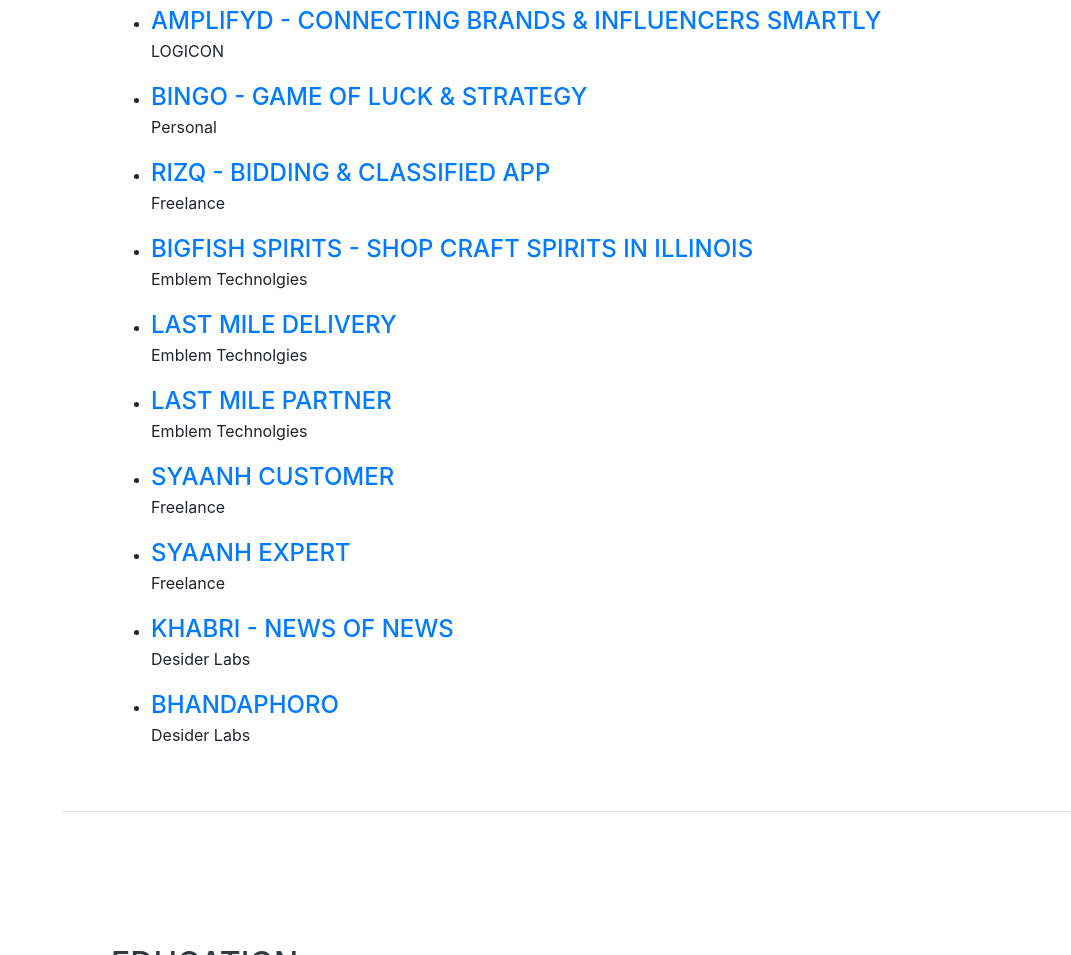
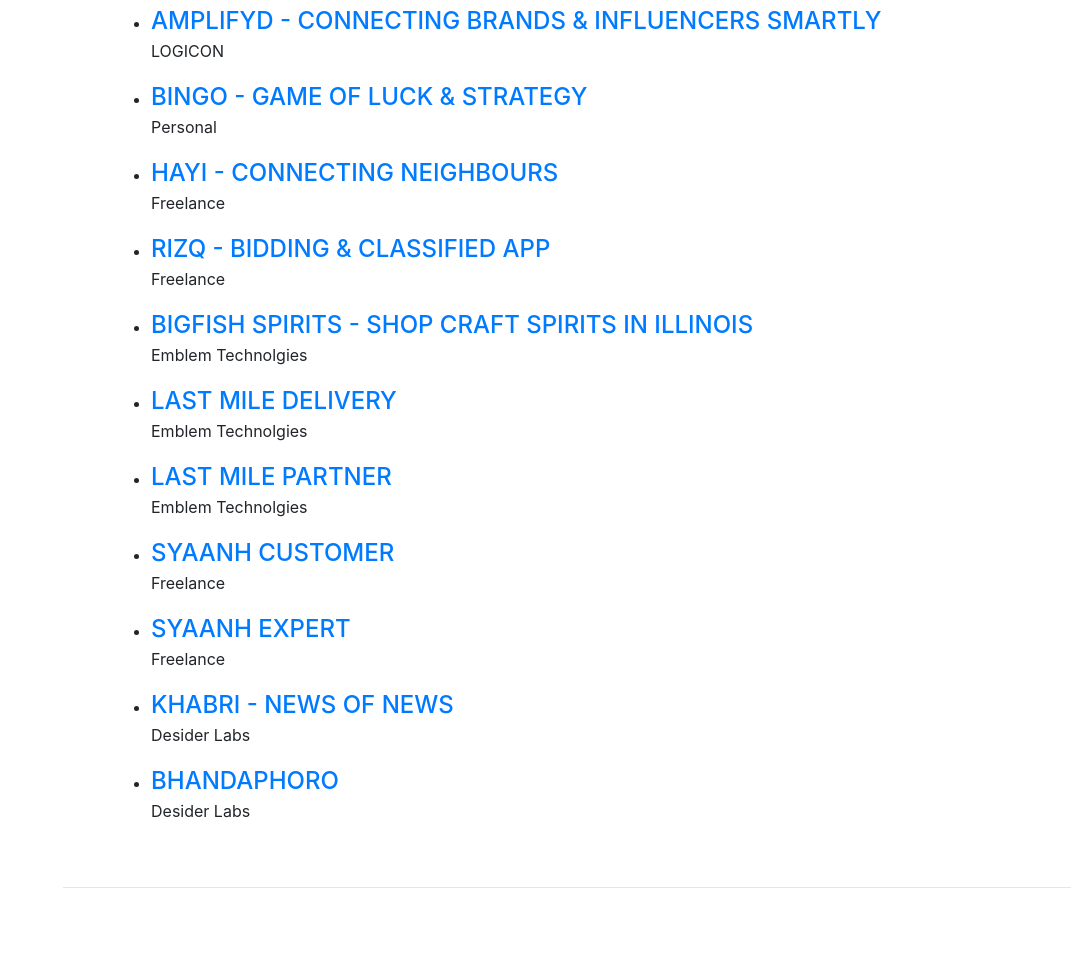
Before and after one commit to zohaibTheMobileDev/zohaibraza.com, a website with bundled scripts: page index.html in a window 1280 px wide. Shown: the part 1732-2687 px from the top of the page, without its empty margins (209-1280 px from the left). Built offline with nearby package versions, Linux system fonts and the light colour scheme; a web font is replaced by a local one.

Commit message:
Hayi Added

```diff
--- a/index.html
+++ b/index.html
@@ -176,6 +176,11 @@
             <a class="subheading mb-5" href = "https://play.google.com/store/apps/details?id=com.zohaibraza.bingo" target="_blank">Bingo - Game of luck & Strategy
             </a>
             <p>Personal</p>
+          </li>
+          <li>
+            <a class="subheading mb-5" href = "https://play.google.com/store/apps/details?id=com.hayi.android" target="_blank">Hayi - Connecting Neighbours
+            </a>
+            <p>Freelance</p>
           </li>
           <li>
             <a class="subheading mb-5" href = "https://play.google.com/store/apps/details?id=com.app.rizq" target="_blank">RIZQ - Bidding & Classified App
```
